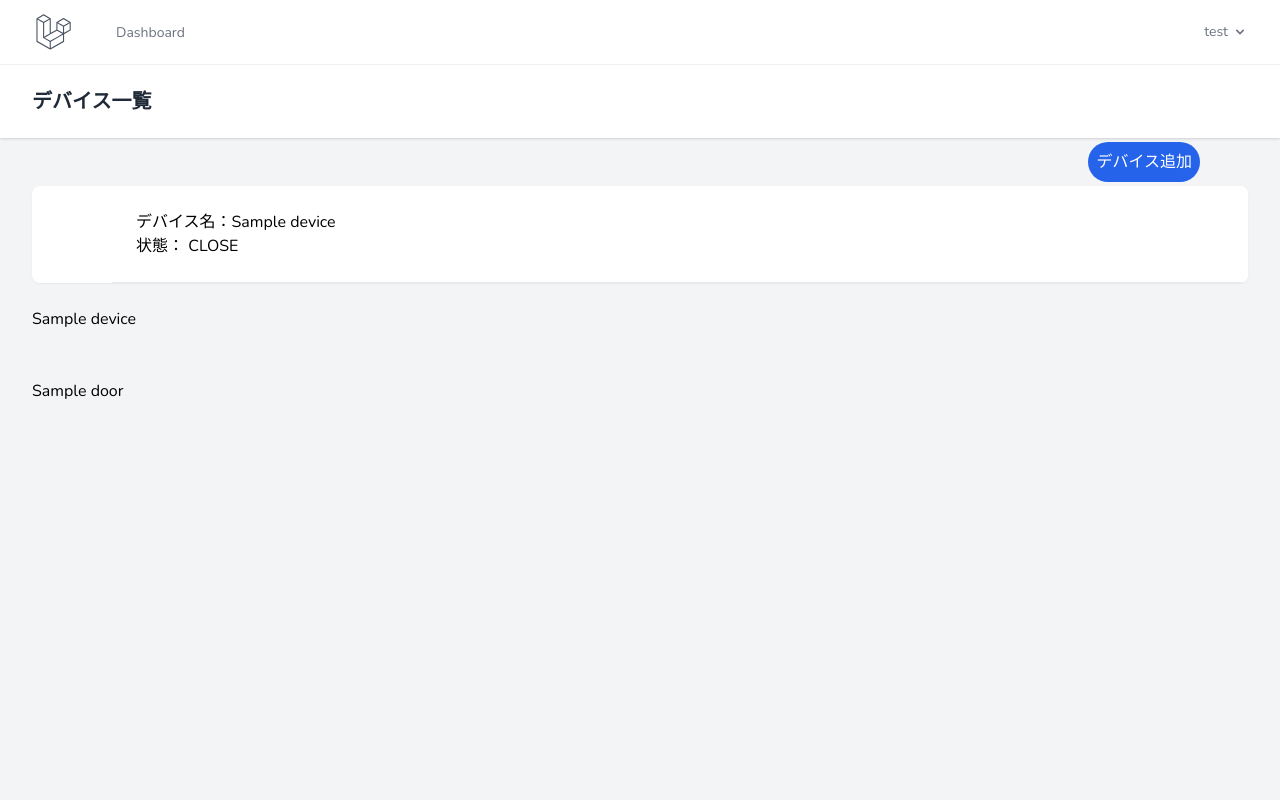
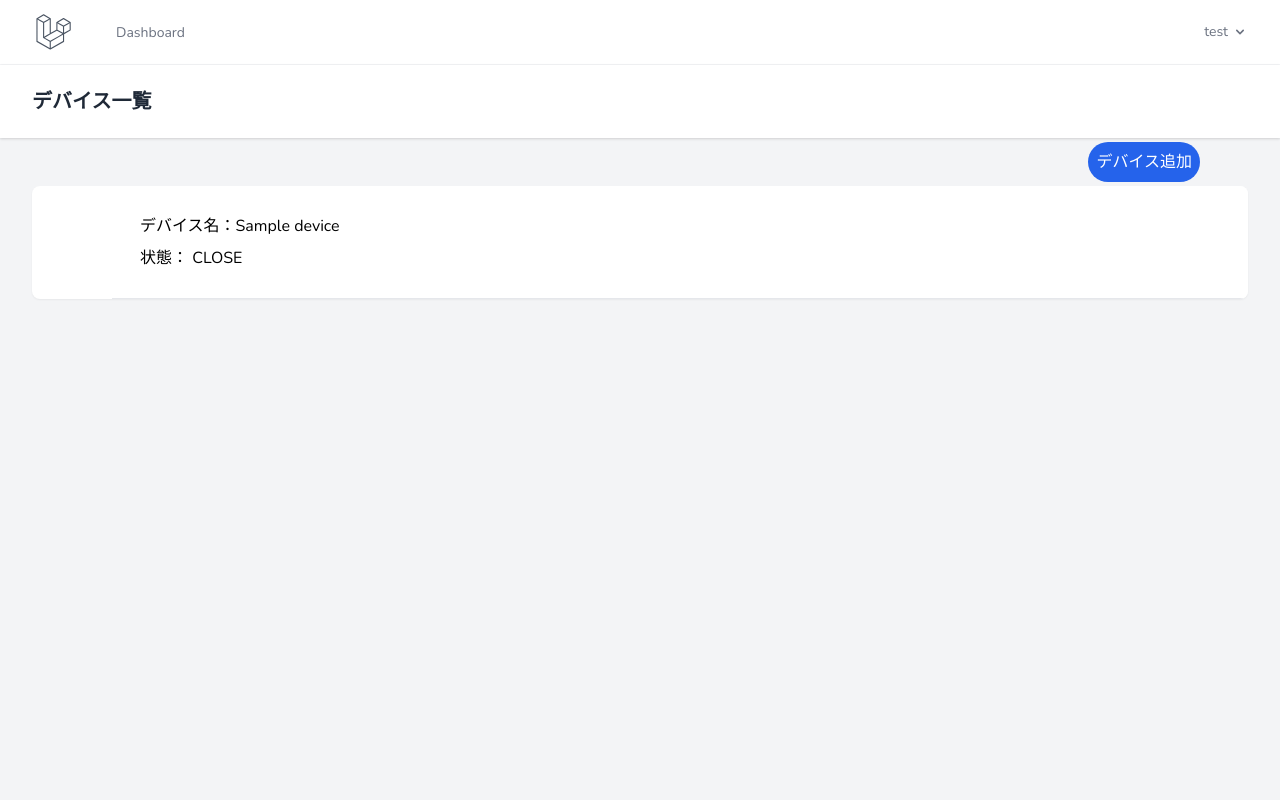
Before and after one commit to yumekiti-archive/door-logger, a Laravel app: template server/laravel/resources/views/index.blade.php in a window 1280 px wide. Run offline with Laravel 8, Linux system fonts and the light colour scheme; a user stored in the database is signed in; data comes from the database, SQL or seed files in the repository; the template is opened without the code that fills it: most values are stand-ins (such as "Sample title", 1, 10 or a date in 2020); style sheets or scripts are compiled from the project's sources.

Commit message:
fix: 調整

```diff
--- a/server/laravel/resources/views/doorlog.blade.php
+++ b/server/laravel/resources/views/doorlog.blade.php
@@ -46,7 +46,7 @@
                 </div>
                 @endforeach
             </div>
-            <br><p>{{ $devices }}</p>
+            <!--<br><p>{{ $devices }}</p>-->
         </div>
     </div>
 </x-app-layout>
--- a/server/laravel/resources/views/index.blade.php
+++ b/server/laravel/resources/views/index.blade.php
@@ -17,10 +17,10 @@
                 <div class="ml-20 p-6 bg-white border-b border-gray-200" id="device-id-{{ $device->id }}">
                     <a href="{{ route('doorlog',['deviceId' => $device->id] )}}">
                     <ul>
-                        <li>
+                        <li class="p-1">
                             デバイス名：{{ $device->device_name }}
                         </li>
-                        <li class="door-state">
+                        <li class="p-1 door-state">
                             状態：
                             @if(isset($device->latest_log->is_open) && $device->latest_log->is_open)
                                 OPEN
@@ -33,11 +33,11 @@
                 </div>
                 @endforeach
             </div>
-            @foreach ($devices as $device)
+            <!--@foreach ($devices as $device)
             <br><p>{{ $device }}</p>
             @endforeach
             <br><p>{{ $user }}</p>
-            <br><p>{{ $door }}</p>
+            <br><p>{{ $door }}</p>-->
         </div>
     </div>
 </x-app-layout>
```
